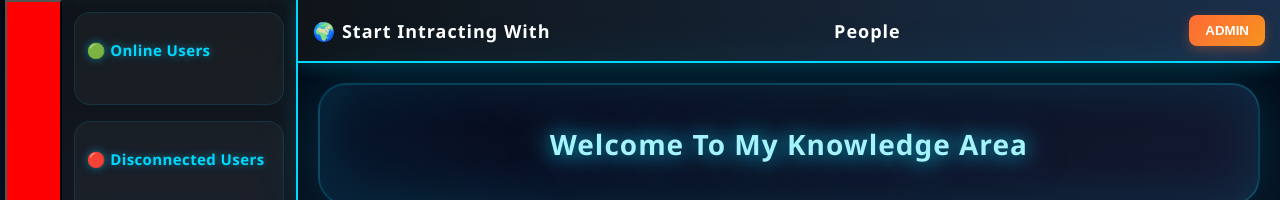
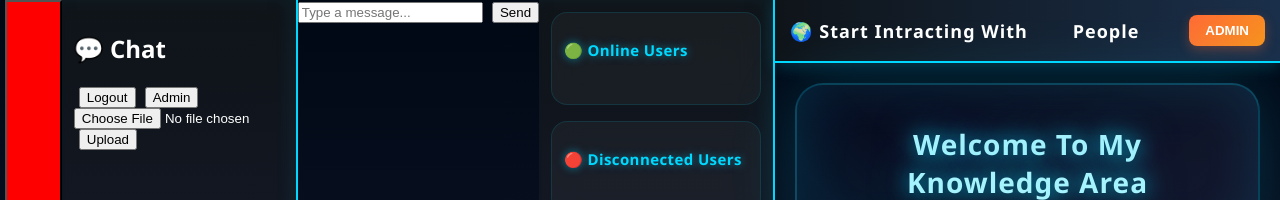
Before and after one commit to VipulBaBu-Ji/Interact, a website: page public/index.html in a window 1280 px wide. Shown: the top 200 px of the page. Drawn offline with nearby package versions, Linux system fonts and the light colour scheme; no server answers; sample sign-in values are in the browser's storage.

Commit message:
Add sidebar and chat area to index.html

```diff
--- a/public/index.html
+++ b/public/index.html
@@ -10,6 +10,34 @@
 <div class="app">
 
     <button onclick="logout()" style="background:red;">Logout</button>
+    <div class="app">
+
+  <!-- Sidebar -->
+  <div class="sidebar">
+    <h2>💬 Chat</h2>
+
+    <button onclick="logout()" class="btn red">Logout</button>
+    <button onclick="goAdmin()" class="btn">Admin</button>
+
+    <input type="file" id="fileInput" />
+    <button onclick="uploadFile()" class="btn">Upload</button>
+  </div>
+
+  <!-- Chat Area -->
+  <div class="chat">
+
+    <div id="messages" class="messages"></div>
+
+    <div id="typing" class="typing"></div>
+
+    <div class="input-area">
+      <input id="message" placeholder="Type a message..." />
+      <button onclick="sendMessage()">Send</button>
+    </div>
+
+  </div>
+
+</div>
 
     <div class="sidebar">
         <div class="sidebar-section">
```
